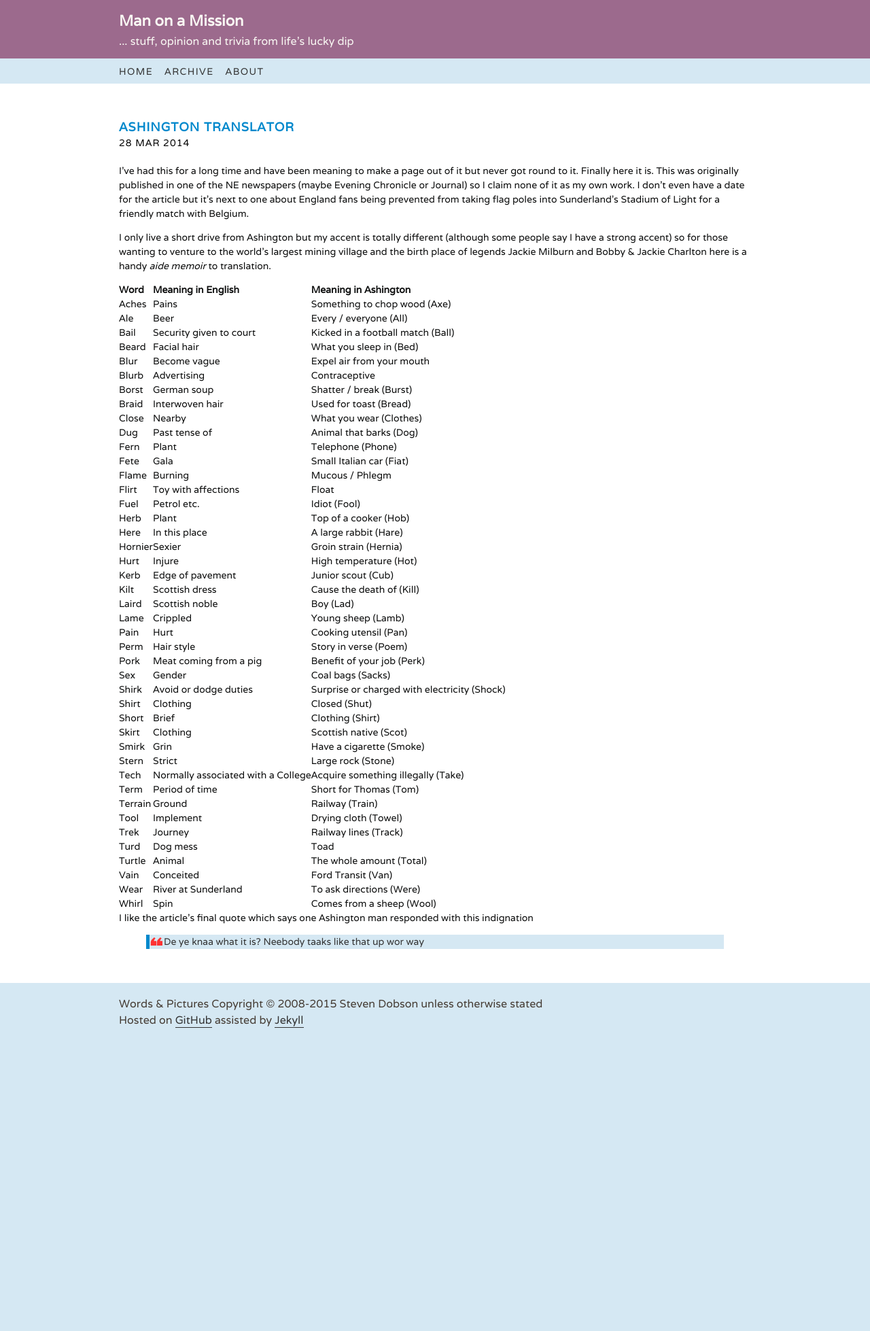
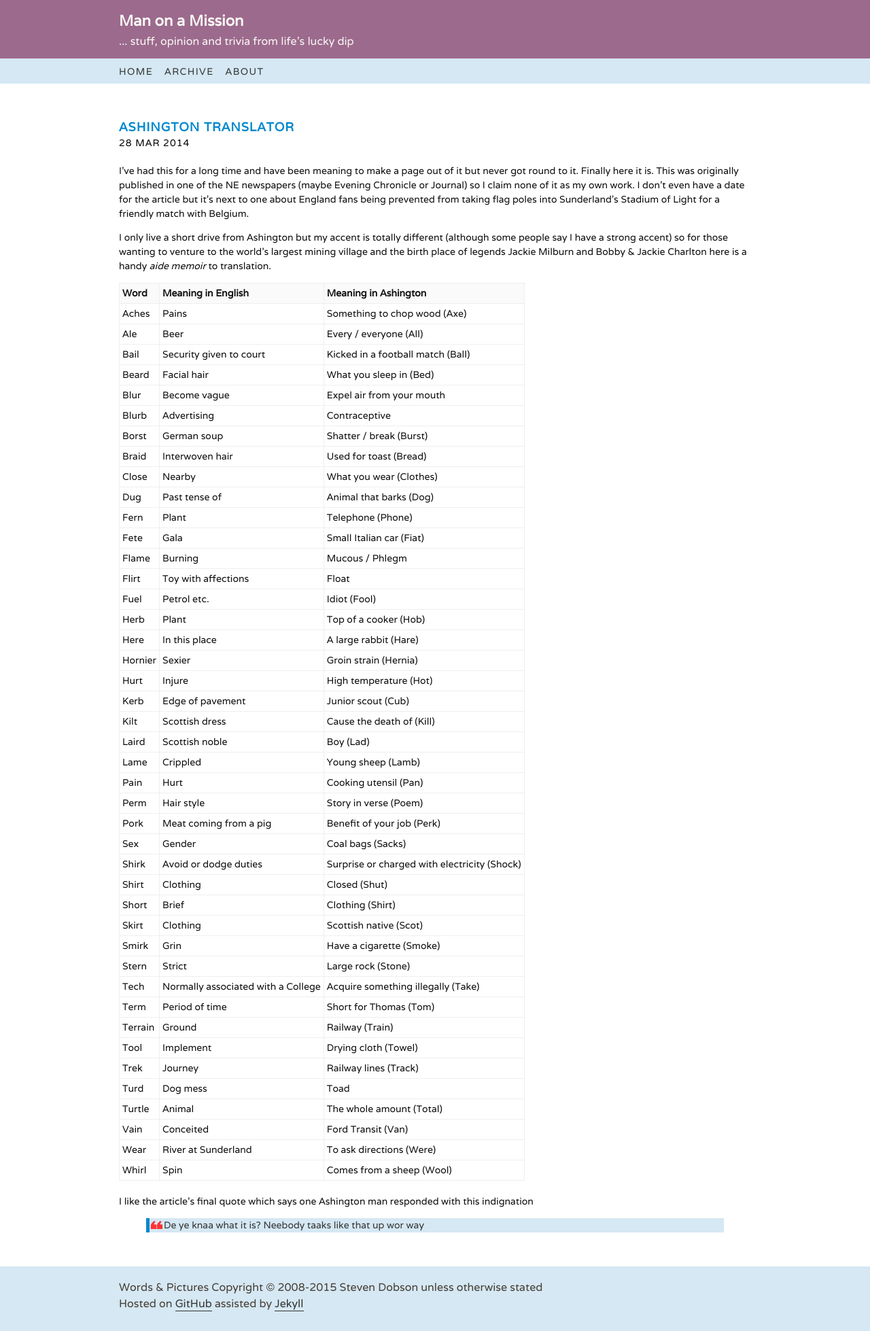
Before and after one commit to moam/moam.github.io, a Jekyll site: the page built from _posts/2014-03-28-ashington-translator.md, in a window 1280 px wide. Shown: the whole page at 68% size. Built offline with Jekyll 4.4.1, drawn with Linux system fonts in a browser that asks for light colours.

Commit message:
more nov 15 updates
updated style.css (tables)

```diff
--- a/css/style.css
+++ b/css/style.css
@@ -115,6 +115,10 @@ article { margin:0; padding:0;  }
 #archive-years ul li a:visited { color:#333; border-bottom:0; }
 #archive-years ul li a:hover, #archive-years ul li a:active, #archive-years ul li a:focus { color:#000; border-bottom:3px solid #0088cc; }
 
+table { max-width:100%; background-color:transparent; margin-bottom:20px; }
+th { text-align:left; padding:4px; border:1px solid #EFEFEF; background:#FAFAFA; }
+td { margin:0; padding:4px; border:1px solid #EFEFEF; }
+
 .footnotes ol { list-style: none; padding:10px 0 0 0; border-top:1px solid #efefef; }
 kbd, tt, var { padding:0 4px; -moz-border-radius:4px; -webkit-border-radius:4px; -khtml-border-radius:4px; border-radius:4px; color:#ff0000; background-color:#fafafa; border:1px solid #e0e0e0; }
 .com {color: #93a1a1;}
```
